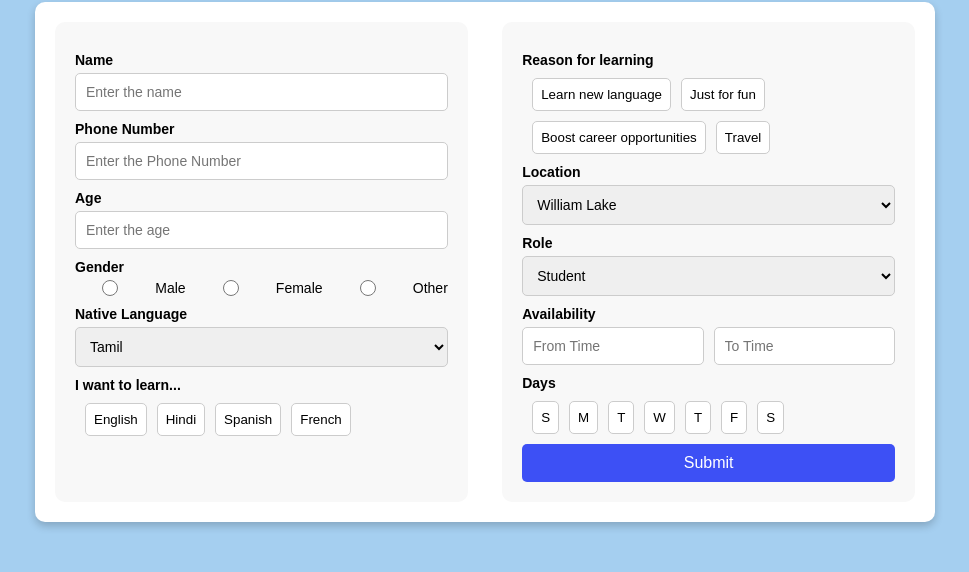
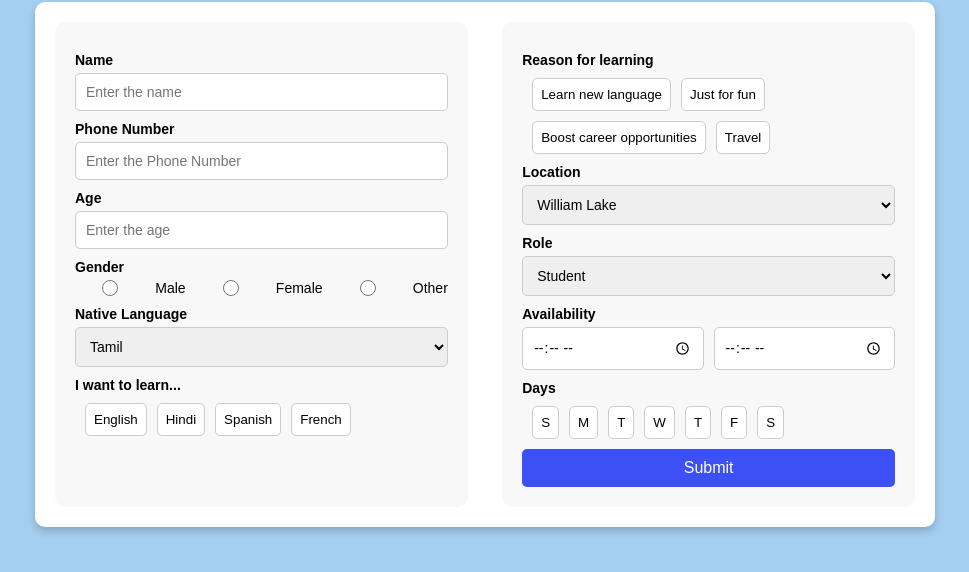
Before and after one commit to VIJAYWHAT/speak-ease, a plain HTML site: page app/templates/signup2.html in a window 1280 px wide. Shown: the part 66-638 px from the top of the page, without its empty margins (155-1124 px from the left). Drawn offline with Linux system fonts and the light colour scheme; files that its build step writes are made by us from their sources; a script that the page names is missing.

Commit message:
adding clock in timing

```diff
--- a/app/templates/signup2.html
+++ b/app/templates/signup2.html
@@ -68,10 +68,12 @@
           </select>
 
           <label class="align-left">Availability</label>
-          <div class="availability">
-            <input type="number" id="from-time" placeholder="From Time" min="0" max="24" />
-            <input type="number" id="to-time" placeholder="To Time" min="0" max="24" />
-          </div>
+
+            <div class="availability">
+                <input class="from-time" type="time" placeholder="From Time" />
+                <input class="to-time" type="time" placeholder="To Time" />
+            </div>
+
           <p id="error-message" class="error-message"></p>
 
           <label class="align-left">Days</label>
```
